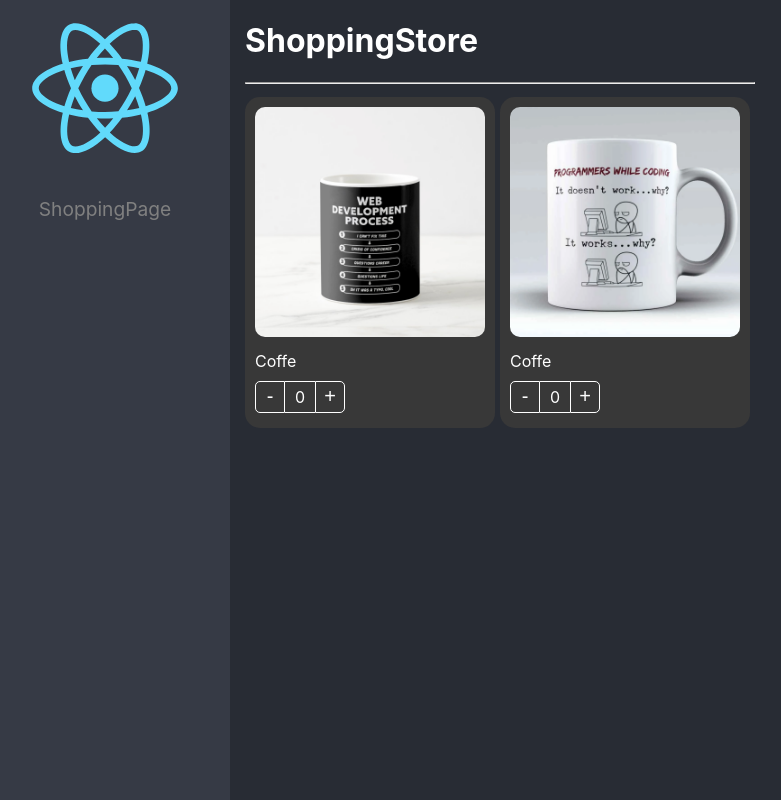
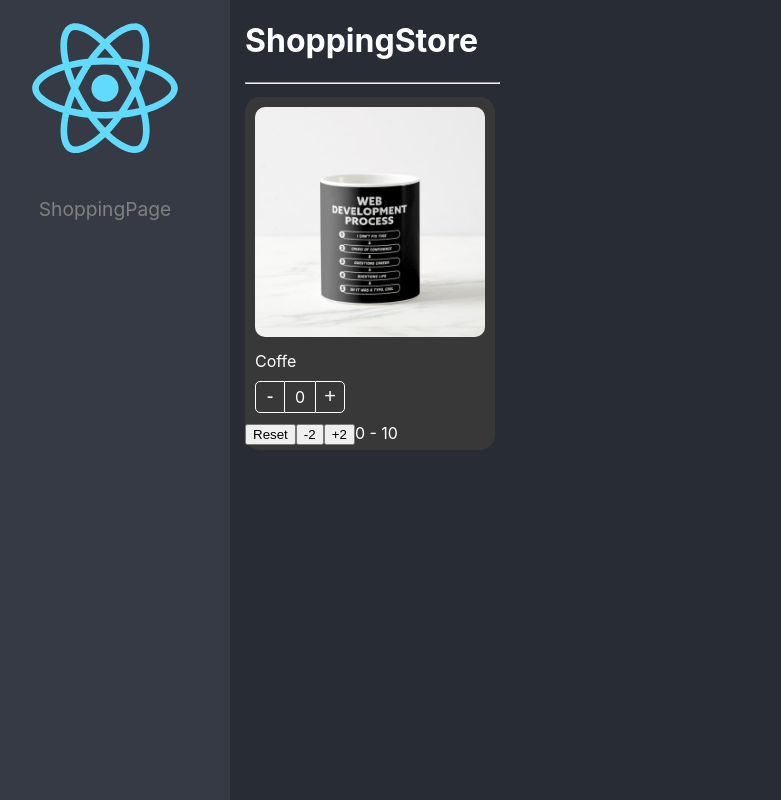
Before and after one commit to frarosrod2/React-Pro-FH, a React (Create React App) app in the folder 02-lazy/react-adv/: page /shopping in a window 1280 px wide. Shown: the whole page, without its empty margins (20-801 px from the left). Built offline with nearby package versions, Linux system fonts and the light colour scheme.

Commit message:
Componentes HOC

```diff
--- a/02-lazy/react-adv/src/02-component-patterns/components/ProductButtons.tsx
+++ b/02-lazy/react-adv/src/02-component-patterns/components/ProductButtons.tsx
@@ -1,10 +1,15 @@
-import { useContext } from 'react';
+import { useCallback, useContext } from 'react';
 import { ProductContext } from './ProductCard';
 import styles from '../styles/styles.module.css';
 import { ProductButtonsProps } from '../interfaces/Product';
 
 export const ProductButtons = ({ className, style }: ProductButtonsProps) => {
-  const { increaseBy, counter } = useContext(ProductContext);
+  const { increaseBy, counter, maxCount } = useContext(ProductContext);
+
+  const maxReached = useCallback(
+    () => !!maxCount && counter === maxCount,
+    [counter, maxCount]
+  );
 
   return (
     <div className={`${styles.buttonsContainer} ${className}`}>
@@ -12,7 +17,9 @@ export const ProductButtons = ({ className, style }: ProductButtonsProps) => {
         -
       </button>
       <div className={styles.countLabel}>{counter}</div>
-      <button className={styles.buttonAdd} onClick={() => increaseBy(1)}>
+      <button
+        className={`${styles.buttonAdd} ${maxReached() && styles.disabled}`}
+        onClick={() => increaseBy(1)}>
         +
       </button>
     </div>
--- a/02-lazy/react-adv/src/02-component-patterns/components/ProductCard.tsx
+++ b/02-lazy/react-adv/src/02-component-patterns/components/ProductCard.tsx
@@ -14,13 +14,26 @@ export const ProductCard = ({
   style,
   onChange,
   value,
+  initialValues,
 }: ProductCardProps) => {
-  const { counter, increaseBy } = useProduct({ onChange, product, value });
+  const { counter, increaseBy, maxCount, isMaxCountReached, reset } = useProduct({
+    onChange,
+    product,
+    value,
+    initialValues,
+  });
 
   return (
-    <Provider value={{ counter, increaseBy, product }}>
+    <Provider value={{ counter, increaseBy, product, maxCount }}>
       <div className={`${styles.productCard} ${className}`} style={style}>
-        {children}
+        {children({
+          count: counter,
+          isMaxCountReached,
+          maxCount: initialValues?.maxCount,
+          product,
+          increaseBy,
+          reset,
+        })}
       </div>
     </Provider>
   );
--- a/02-lazy/react-adv/src/02-component-patterns/hooks/useProduct.tsx
+++ b/02-lazy/react-adv/src/02-component-patterns/hooks/useProduct.tsx
@@ -1,29 +1,49 @@
 import { useEffect, useRef, useState } from 'react';
-import { OnChangeArgs, Product } from '../interfaces';
+import { InitialValues, OnChangeArgs, Product } from '../interfaces';
 
 interface useProductArgs {
   product: Product;
   onChange?: (args: OnChangeArgs) => void;
   value?: number;
+  initialValues: InitialValues;
 }
 
-export const useProduct = ({ onChange, product, value = 0 }: useProductArgs) => {
-  const [counter, setCounter] = useState(value);
-  const isControlled = useRef(!!onChange);
+export const useProduct = ({
+  onChange,
+  product,
+  value = 0,
+  initialValues,
+}: useProductArgs) => {
+  const [counter, setCounter] = useState(initialValues?.count || value);
+  const isMounted = useRef(false);
 
   const increaseBy = (value: number) => {
-    if (isControlled.current) {
-      return onChange!({ count: value, product });
+    let newValue = Math.max(counter + value, 0);
+    if (initialValues?.maxCount) {
+      newValue = Math.min(newValue, initialValues.maxCount);
     }
-
-    const newValue = Math.max(counter + value, 0);
-    setCounter((prev: number) => Math.max(prev + value, 0));
+    setCounter(newValue);
     onChange && onChange({ count: newValue, product });
   };
 
+  const reset = () => {
+    setCounter(initialValues?.count || value);
+  };
+
   useEffect(() => {
+    if (!isMounted.current) return;
     setCounter(value);
   }, [value]);
 
-  return { counter, increaseBy };
+  useEffect(() => {
+    isMounted.current = true;
+  }, []);
+
+  return {
+    counter,
+    increaseBy,
+    isMaxCountReached: !!initialValues?.count && initialValues.maxCount === counter,
+    maxCount: initialValues?.maxCount,
+    reset,
+  };
 };
--- a/02-lazy/react-adv/src/02-component-patterns/pages/ShoppingPage.tsx
+++ b/02-lazy/react-adv/src/02-component-patterns/pages/ShoppingPage.tsx
@@ -4,7 +4,7 @@ import '../styles/custom-styles.css';
 import { useShoppingCart } from '../hooks/useShoppingCart';
 import { products } from '../data/products.data';
 
-const product = products[0]
+const product = products[0];
 
 export const ShoppingPage = () => {
   const { products, shoppingCart, onProductCountChange } = useShoppingCart();
@@ -19,41 +19,25 @@ export const ShoppingPage = () => {
           flexDirection: 'row',
           flexWrap: 'wrap',
         }}>
-        {products.map((product) => (
-          <ProductCard
-            key={product.id}
-            product={product}
-            className="bg-dark"
-            onChange={onProductCountChange}
-            value={shoppingCart[product.id]?.count || 0}>
-            <ProductImage className="custom-img" />
-            <ProductTitle className="text-white" />
-            <ProductButtons className="custom-buttons" />
-          </ProductCard>
-        ))}
-      </div>
-
-      {/* <input value={counter} onChange={(e) => } /> */}
-
-      <div className="shopping-cart">
-        {Object.entries(shoppingCart).map(([key, productInCart]) => {
-          return (
-            <ProductCard
-              key={key}
-              product={productInCart}
-              className="bg-dark"
-              style={{ width: '100px' }}
-              onChange={onProductCountChange}
-              value={productInCart.count}>
+        <ProductCard
+          key={product.id}
+          product={product}
+          className="bg-dark text-white"
+          initialValues={{ count: 0, maxCount: 10 }}>
+          {({ reset, increaseBy, isMaxCountReached, maxCount, count }) => (
+            <>
               <ProductImage className="custom-img" />
-              <ProductTitle title={`${productInCart.count}`} />
-              <ProductButtons
-                className="custom-buttons"
-                style={{ display: 'flex', justifyContent: 'center' }}
-              />
-            </ProductCard>
-          );
-        })}
+              <ProductTitle className="text-bold" />
+              <ProductButtons className="custom-buttons" />
+              <button onClick={reset}>Reset</button>
+              <button onClick={() => increaseBy(-2)}>-2</button>
+              {!isMaxCountReached && <button onClick={() => increaseBy(+2)}>+2</button>}
+              <span>
+                {count} - {maxCount}
+              </span>
+            </>
+          )}
+        </ProductCard>
       </div>
     </div>
   );
--- a/02-lazy/react-adv/src/02-component-patterns/styles/styles.module.css
+++ b/02-lazy/react-adv/src/02-component-patterns/styles/styles.module.css
@@ -58,3 +58,9 @@
 .buttonAdd:hover {
   background-color: rgba(0, 0, 0, 0.1);
 }
+
+.disabled {
+  border-color: grey !important;
+  border-left: white !important;
+  color: grey !important;
+}
```
Also changed, not shown: 02-lazy/react-adv/src/02-component-patterns/interfaces/Product.ts (+18 -1 lines). Lines whose indentation alone changed are shown as unchanged.
